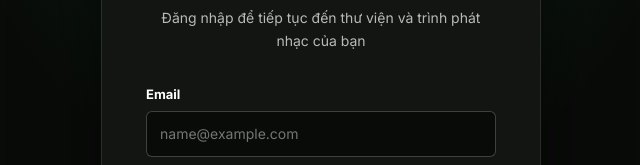
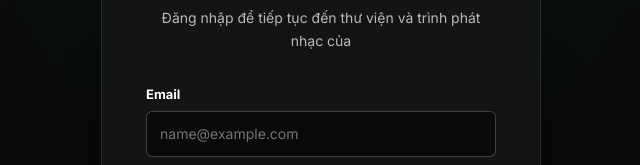
Before and after one commit to Rinn15/spotisix, a website: page index.html in a window 1280 px wide. Shown: the part 279-444 px from the top of the page, 319-959 px from the left. Drawn offline with nearby package versions, Linux system fonts and the light colour scheme.

Commit message:
xóa bạn

```diff
--- a/index.html
+++ b/index.html
@@ -20,7 +20,7 @@
       </div>
       <p class="auth-eyebrow">ÂM NHẠC CỦA RIÊNG BẠN</p>
       <h1 id="auth-title">Đăng nhập SpotiSix</h1>
-      <p class="auth-description">Đăng nhập để tiếp tục đến thư viện và trình phát nhạc của bạn</p>
+      <p class="auth-description">Đăng nhập để tiếp tục đến thư viện và trình phát nhạc của </p>
       <form id="auth-form" class="auth-form" onsubmit="submitAuth(event)">
         <label for="auth-email">Email</label>
         <input id="auth-email" type="email" autocomplete="email" placeholder="name@example.com" required/>
```
